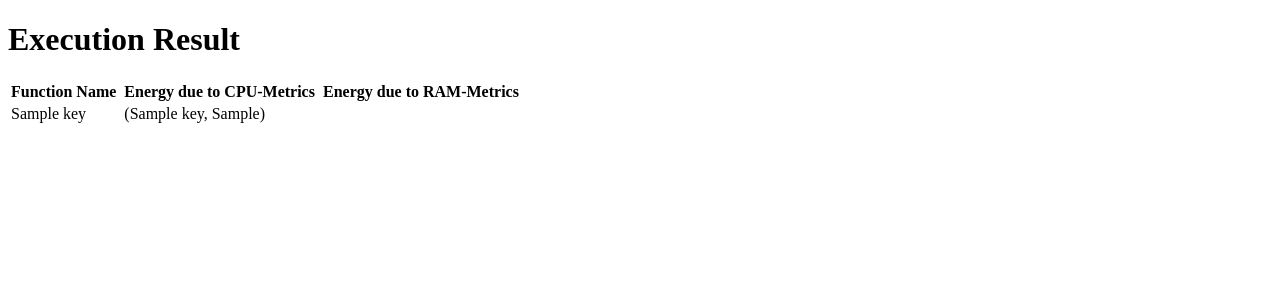
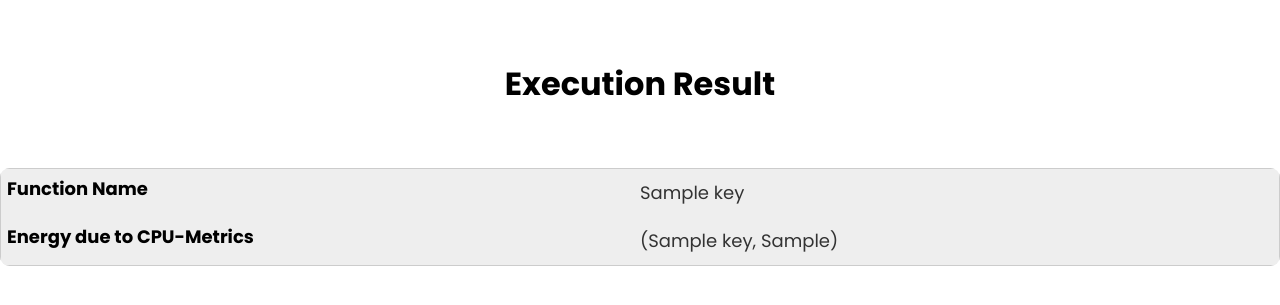
Before and after one commit to poojasree06/SE_Tool, a Flask app: template webapp/templates/results.html in a window 1280 px wide. Shown: the top 305 px of the page. Run offline with Flask 2, Linux system fonts and the light colour scheme; the template is opened without the code that fills it: most values are stand-ins (such as "Sample title", 1, 10 or a date in 2020).

Commit message:
added css for output

```diff
--- a/webapp/static/template.css
+++ b/webapp/static/template.css
@@ -146,6 +146,7 @@ input[type="file"] {
   outline: none;
   transition: 0.3s;
   margin-top: 20px;
+  cursor: pointer;
 }
 
 
@@ -189,3 +190,90 @@ input[type="file"] {
   flex-direction: column;
   row-gap: 20px;
 }
+
+table {
+  width: 750px;
+  border-collapse: collapse;
+  margin: 50px auto;
+}
+.rwd-table {
+  color: #333;
+  border-radius: .6em;
+  overflow: hidden;
+}
+/* Zebra striping */
+tr:nth-of-type(odd) {
+  background: #eee;
+}
+
+th {
+  background: #005af0;
+  color: white;
+}
+
+td,
+th {
+  padding: 10px;
+  border: 1px solid #ccc;
+  text-align: left;
+  font-size: 18px;
+}
+
+/*
+Max width before this PARTICULAR table gets nasty
+This query will take effect for any screen smaller than 760px
+and also iPads specifically.
+*/
+@media only screen and (max-width: 760px),
+(min-device-width: 768px) and (max-device-width: 1024px) {
+
+  table {
+    width: 100%;
+  }
+
+  /* Force table to not be like tables anymore */
+  table,
+  thead,
+  tbody,
+  th,
+  td,
+  tr {
+    display: block;
+  }
+
+  /* Hide table headers (but not display: none;, for accessibility) */
+  thead tr {
+    position: absolute;
+    top: -9999px;
+    left: -9999px;
+  }
+
+  tr {
+    border: 1px solid #ccc;
+  }
+
+  td {
+    /* Behave  like a "row" */
+    border: none;
+    border-bottom: 1px solid #eee;
+    position: relative;
+    padding-left: 50%;
+  }
+
+  td:before {
+    /* Now like a table header */
+    position: absolute;
+    /* Top/left values mimic padding */
+    top: 6px;
+    left: 6px;
+    width: 45%;
+    padding-right: 10px;
+    white-space: nowrap;
+    /* Label the data */
+    content: attr(data-column);
+
+    color: #000;
+    font-weight: bold;
+  }
+
+}
--- a/webapp/templates/results.html
+++ b/webapp/templates/results.html
@@ -1,4 +1,4 @@
-<!DOCTYPE html>
+<!-- <!DOCTYPE html>
 <html>
 <head>
 	<title>Execution Result</title>
@@ -9,9 +9,7 @@
         <thead>
             <tr>
                 <th>Function Name</th>
-				<th></th>
                 <th>Energy due to CPU-Metrics</th>
-				<th></th>
                 <th>Energy due to RAM-Metrics</th>
             </tr>
         </thead>
@@ -19,14 +17,52 @@
             {% for key, values in my_dict.items() %}
             <tr>
                 <td>{{ key }}</td>
-				<td></td>
                 {% for value in values %}
                 <td>{{ value }}</td>
-				<td></td>
                 {% endfor %}
             </tr>
             {% endfor %}
         </tbody>
     </table>
 </body>
+</html> -->
+
+<!DOCTYPE html>
+<html lang="en">
+<head>
+    <meta charset="UTF-8">
+    <meta http-equiv="X-UA-Compatible" content="IE=edge">
+    <meta name="viewport" content="width=device-width, initial-scale=1.0">
+    <title>Execution Result</title>
+    <link rel="stylesheet" href="static/template.css">
+</head>
+<body>
+
+    <div class="header">
+        <h1>Execution Result</h1>
+    </div>
+    <div class="results-container">
+        <table class="rwd-table">
+            <thead>
+                <tr>
+                    <th>Function Name</th>
+                    <th>Energy due to CPU-Metrics</th>
+                    <th>Energy due to RAM-Metrics</th>
+                </tr>
+            </thead>
+            <tbody>
+                {% for key, values in my_dict.items() %}
+                <tr>
+                    <td data-column="Function Name">{{ key }}</td>
+                    <!-- <td></td> -->
+                    {% for value in values %}
+                    <td data-column="Energy due to CPU-Metrics">{{ value }}</td>
+                    <!-- <td></td> -->
+                    {% endfor %}
+                </tr>
+                {% endfor %}
+            </tbody>
+        </table>
+    </div>
+</body>
 </html>
```
